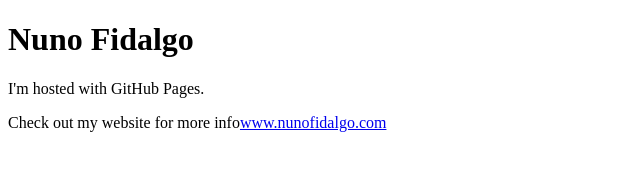
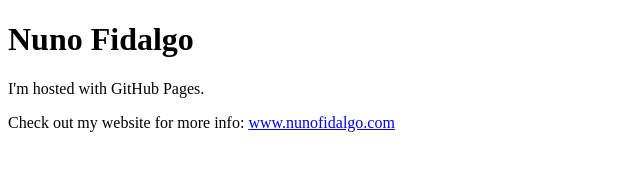
Before and after one commit to nunorfidalgo/nunofidalgo.github.io, a plain HTML site: page index.html in a window 1280 px wide. Shown: the full height of the page, 0-640 px from the left. Drawn offline with Linux system fonts and the light colour scheme.

Commit message:
Update index.html
- update

```diff
--- a/index.html
+++ b/index.html
@@ -3,6 +3,6 @@
 <body>
 <h1>Nuno Fidalgo</h1>
 <p>I'm hosted with GitHub Pages.</p>
-<p>Check out my website for more info<a href="https://www.nunofidalgo.com">www.nunofidalgo.com</a></p>
+<p>Check out my website for more info: <a href="https://www.nunofidalgo.com">www.nunofidalgo.com</a></p>
 </body>
 </html>
```
